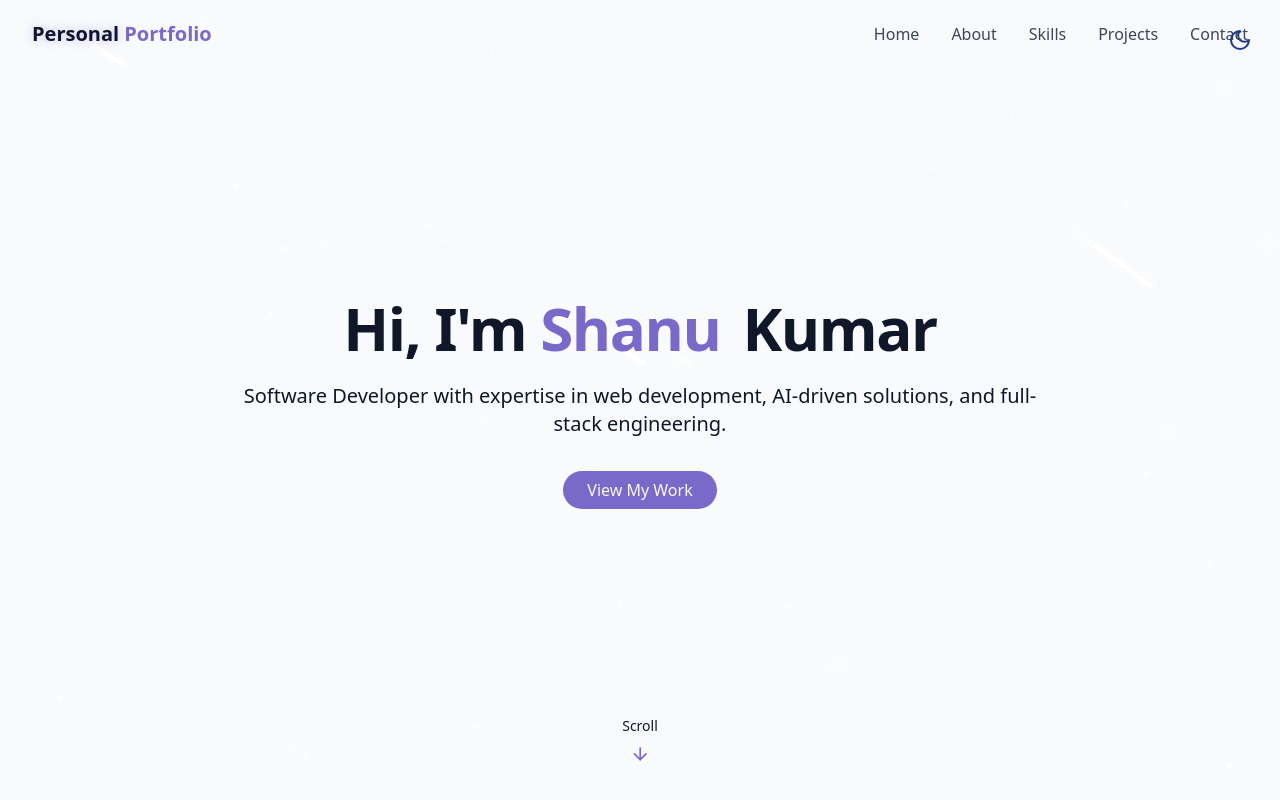
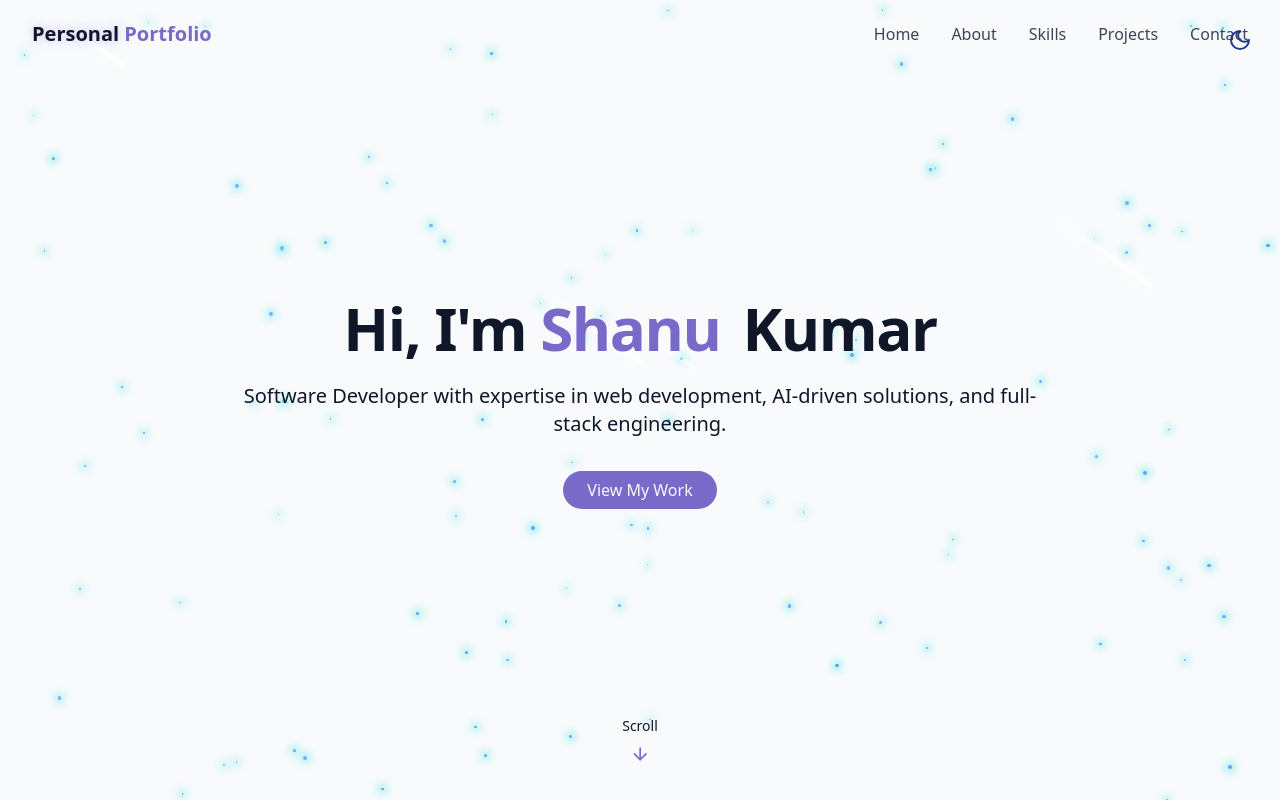
Before and after one commit to Shanu6299/Personal-Portfolio, a React (Vite) app: page / in a window 1280 px wide. Shown: the top 800 px of the page. Built offline with nearby package versions, Linux system fonts and the light colour scheme.

Commit message:
Update project components and modifications

```diff
--- a/src/index.css
+++ b/src/index.css
@@ -145,8 +145,8 @@
 }
 
 @utility star {
-  @apply absolute rounded-full bg-white;
-  box-shadow: 0 0 10px 2px rgba(255, 255, 255, 0.4);
+  @apply absolute rounded-full bg-blue-400;
+  box-shadow: 0 0 10px 2px rgb(70, 227, 222);
 }
 
 @utility meteor {
```
